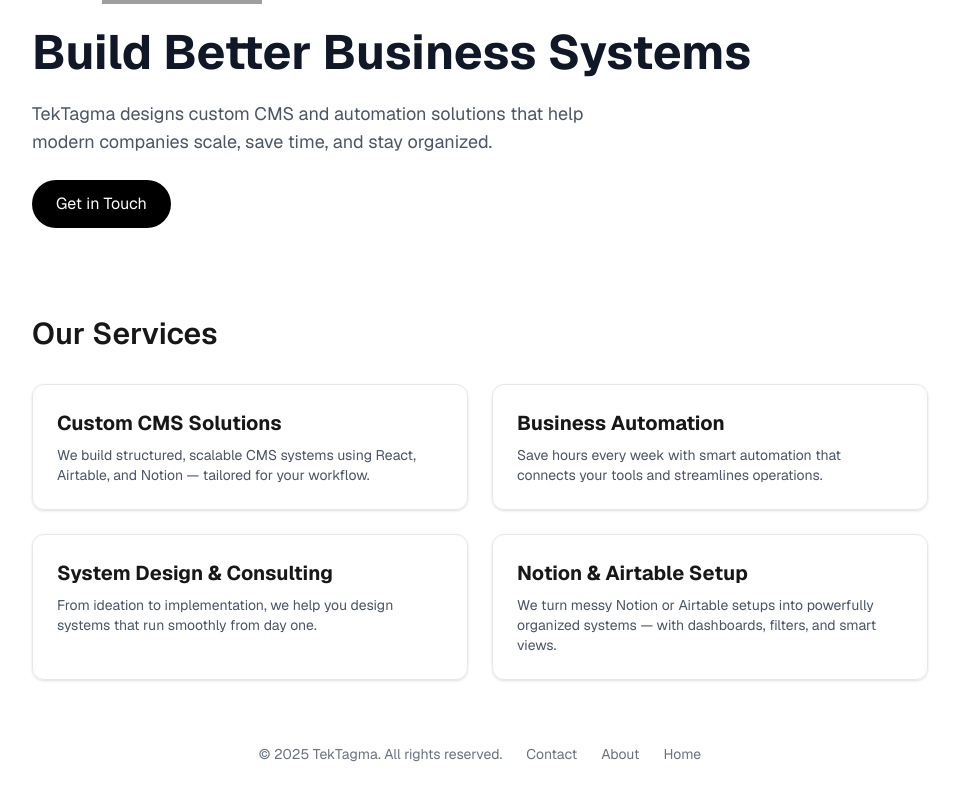
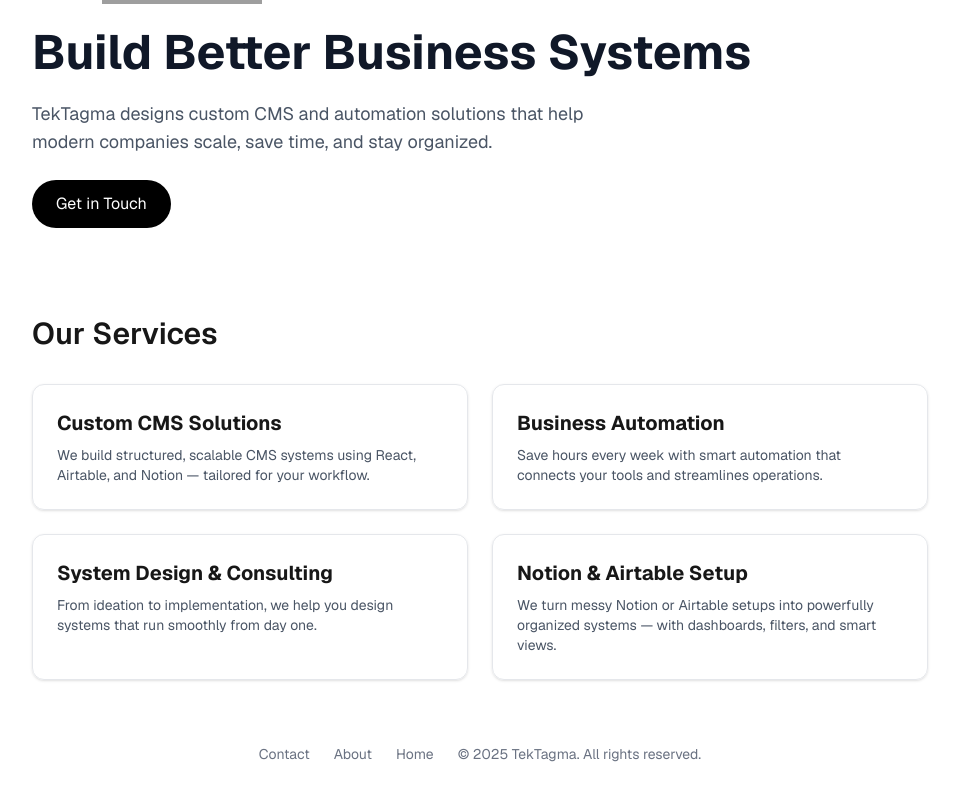
Before and after one commit to tektagma/tektagma-site, a Next.js app: page / in a window 1280 px wide. Shown: the part 280-1080 px from the top of the page, without its empty margins (160-1119 px from the left). Built offline with nearby package versions, Linux system fonts and the light colour scheme; grey boxes are pictures that could not be loaded.

Commit message:
Fix ESLint: replaced <a> with <Link>

```diff
--- a/src/app/page.js
+++ b/src/app/page.js
@@ -1,5 +1,6 @@
 'use client';
 import Image from "next/image";
+import Link from "next/link";
 import { useState } from "react";
 
 export default function Home() {
@@ -11,23 +12,23 @@
       {/* 🔝 Top Navigation with Logo */}
       <header className="fixed top-0 left-0 w-full bg-white border-b border-gray-200 shadow-sm z-50">
         <nav className="max-w-7xl mx-auto px-6 py-4 flex items-center justify-between">
-          {/* Logo Image with Link */}
-          <a href="/" className="relative w-[150px] h-[40px] sm:w-[180px] sm:h-[50px]">
+          {/* Logo with Link */}
+          <Link href="/" className="relative w-[150px] h-[40px] sm:w-[180px] sm:h-[50px]">
             <Image
-              src="/tektagma-site-logo.webp" // <- Your logo file (in /public folder)
+              src="/tektagma-site-logo.webp"
               alt="TekTagma logo"
               fill
               priority
               style={{ objectFit: "contain" }}
             />
-          </a>
+          </Link>
 
           {/* Desktop Nav */}
           <ul className="hidden sm:flex gap-6 text-sm font-medium text-gray-700">
-            <li><a href="/">Home</a></li>
-            <li><a href="#services">Services</a></li>
-            <li><a href="/about">About</a></li>
-            <li><a href="/contact">Contact</a></li>
+            <li><Link href="/">Home</Link></li>
+            <li><Link href="#services">Services</Link></li>
+            <li><Link href="/about">About</Link></li>
+            <li><Link href="/contact">Contact</Link></li>
           </ul>
 
           {/* Mobile Hamburger */}
@@ -45,10 +46,10 @@
         {/* Mobile Dropdown */}
         {menuOpen && (
           <ul className="sm:hidden flex flex-col items-center gap-4 p-4 bg-white border-t border-gray-200">
-            <li><a href="/" onClick={() => setMenuOpen(false)}>Home</a></li>
-            <li><a href="#services" onClick={() => setMenuOpen(false)}>Services</a></li>
-            <li><a href="/about" onClick={() => setMenuOpen(false)}>About</a></li>
-            <li><a href="/contact" onClick={() => setMenuOpen(false)}>Contact</a></li>
+            <li><Link href="/" onClick={() => setMenuOpen(false)}>Home</Link></li>
+            <li><Link href="#services" onClick={() => setMenuOpen(false)}>Services</Link></li>
+            <li><Link href="/about" onClick={() => setMenuOpen(false)}>About</Link></li>
+            <li><Link href="/contact" onClick={() => setMenuOpen(false)}>Contact</Link></li>
           </ul>
         )}
       </header>
@@ -72,12 +73,12 @@
           TekTagma designs custom CMS and automation solutions that help modern companies scale,
           save time, and stay organized.
         </p>
-        <a
+        <Link
           href="/contact"
           className="bg-black text-white px-6 py-3 rounded-full hover:bg-gray-800 transition"
         >
           Get in Touch
-        </a>
+        </Link>
 
         {/* 💼 Services Section */}
         <section id="services" className="mt-16 w-full max-w-4xl">
@@ -115,10 +116,10 @@
 
       {/* 👣 Footer */}
       <footer className="row-start-3 flex gap-6 flex-wrap items-center justify-center text-sm text-gray-500">
+        <Link href="/contact" className="hover:underline">Contact</Link>
+        <Link href="/about" className="hover:underline">About</Link>
+        <Link href="/" className="hover:underline">Home</Link>
         <p>&copy; {new Date().getFullYear()} TekTagma. All rights reserved.</p>
-        <a href="/contact" className="hover:underline">Contact</a>
-        <a href="/about" className="hover:underline">About</a>
-        <a href="/" className="hover:underline">Home</a>
       </footer>
     </div>
   );
```
